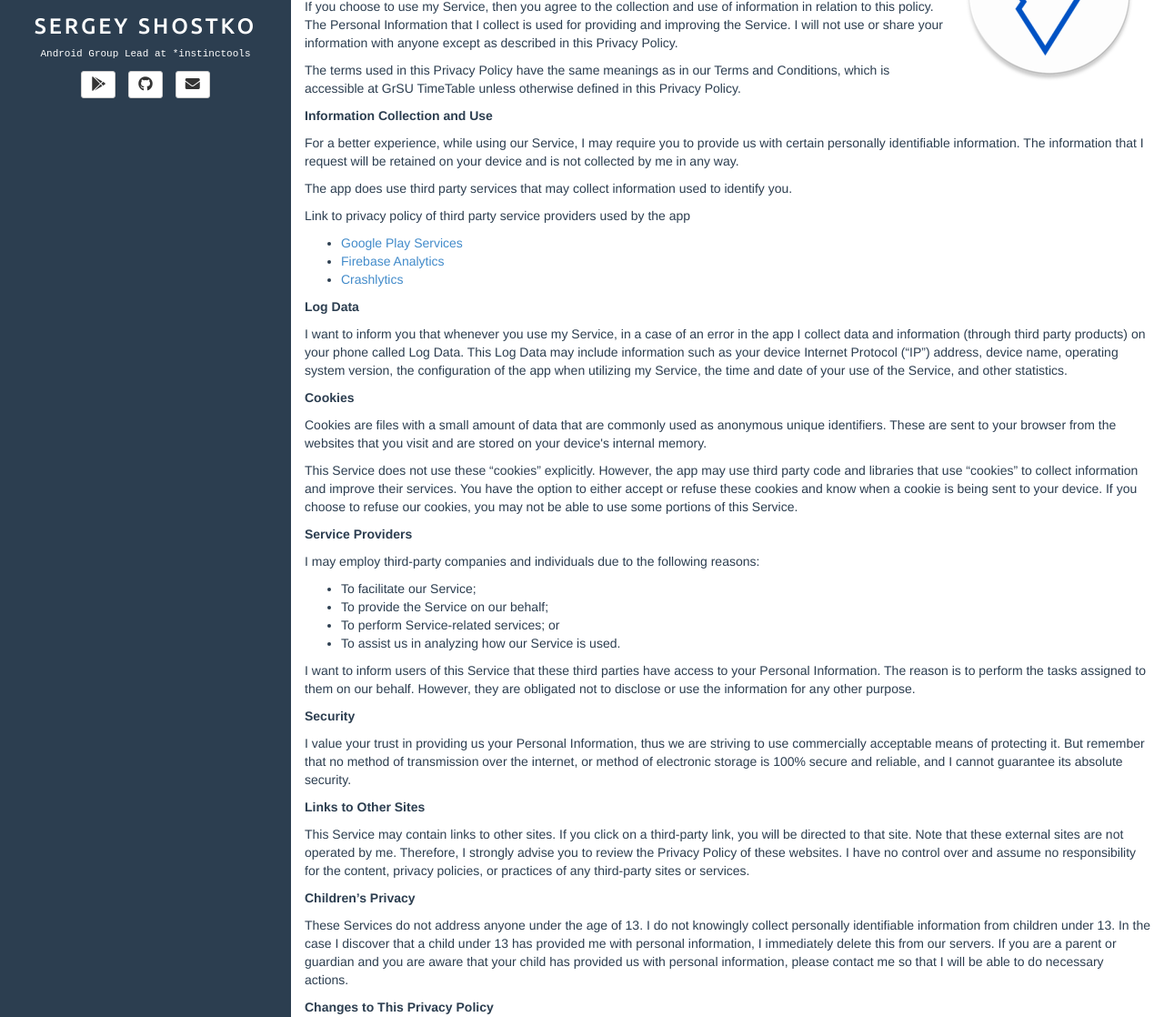
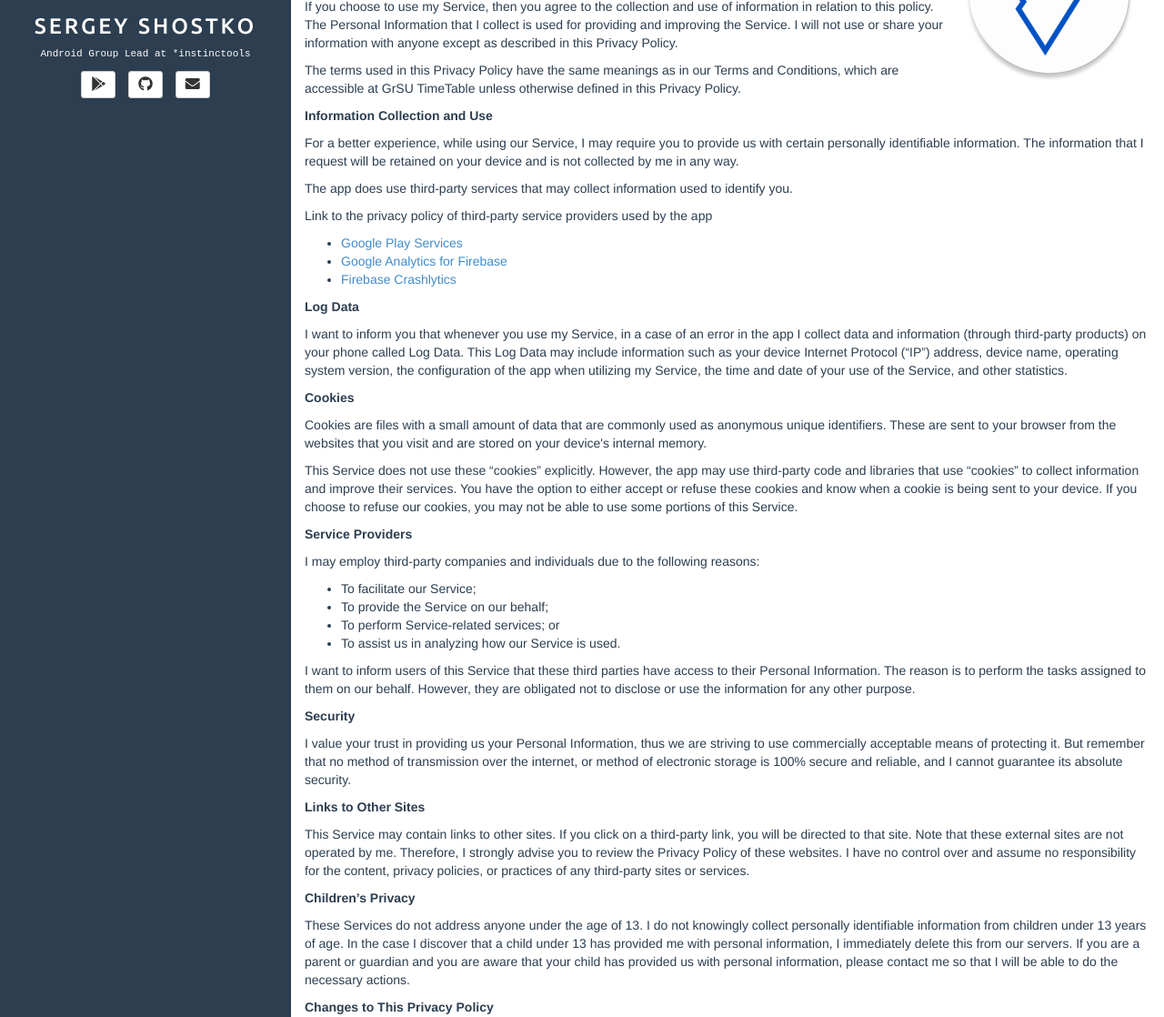
Before and after one commit to shostko/shostko.by, a Jekyll site: the page built from _doc/grsu-timetable.html, in a window 1280 px wide and 1400 px high, cut to the strip 282-1400 px from the top of the window. Shown: the whole strip at 91% size. Built offline with Jekyll 4.4.1, drawn with Linux system fonts in a browser that asks for light colours.

Commit message:
update GrSU TimeTable privacy policy

```diff
--- a/_doc/grsu-timetable.html
+++ b/_doc/grsu-timetable.html
@@ -5,116 +5,101 @@ project: grsu-tt
 image: /assets/project/grsu-tt-feature.png
 ---
 <p>
-                    Sergey Shostko built the GrSU TimeTable app as
-                    a Free app. This SERVICE is provided by
-                    Sergey Shostko at no cost and is intended for
-                    use as is.
-                  </p> <p>
-                    This page is used to inform visitors regarding
-                    my policies with the collection, use, and
-                    disclosure of Personal Information if anyone decided to use
-                    my Service.
-                  </p> <p>
-                    If you choose to use my Service, then you agree
-                    to the collection and use of information in relation to this
-                    policy. The Personal Information that I collect is
-                    used for providing and improving the Service.
-                    I will not use or share your
-                    information with anyone except as described in this Privacy
-                    Policy.
-                  </p> <p>
-                    The terms used in this Privacy Policy have the same meanings
-                    as in our Terms and Conditions, which is accessible at
-                    GrSU TimeTable unless otherwise defined in this Privacy
-                    Policy.
-                  </p> <p><strong>Information Collection and Use</strong></p> <p>
-                    For a better experience, while using our Service,
-                    I may require you to provide us with certain
-                    personally identifiable information. The
-                    information that I request will be
-                    retained on your device and is not collected by me in any way.
-                  </p> <p>
-                    The app does use third party services that may collect
-                    information used to identify you.
+  Sergey Shostko built the GrSU TimeTable app as a Free app. This SERVICE is provided by Sergey Shostko at no cost and is intended for use as is.
 </p>
-                  <div><p>
-                      Link to privacy policy of third party service providers
-                      used by the app
+<p>
+  This page is used to inform visitors regarding my policies with the collection, use, and disclosure of Personal Information if anyone decided to use my Service.
+</p>
+<p>
+  If you choose to use my Service, then you agree to the collection and use of information in relation to this policy. The Personal Information that I collect is used for providing and improving the Service. I will not use or share your information with anyone except as described in this Privacy Policy.
+</p>
+<p>
+  The terms used in this Privacy Policy have the same meanings as in our Terms and Conditions, which are accessible at GrSU TimeTable unless otherwise defined in this Privacy Policy.
+</p>
+<p>
+  <strong>Information Collection and Use</strong>
+</p>
+<p>
+  For a better experience, while using our Service, I may require you to provide us with certain personally identifiable information. The information that I request will be retained on your device and is not collected by me in any way.
+</p>
+<div>
+  <p>
+    The app does use third-party services that may collect information used to identify you.
+  </p>
+  <p>
+    Link to the privacy policy of third-party service providers used by the app
   </p>
   <ul>
-                        <li><a href="https://www.google.com/policies/privacy/" target="_blank">Google Play Services</a></li>
-                        <li><a href="https://firebase.google.com/policies/analytics" target="_blank">Firebase Analytics</a></li>
-                        <li><a href="http://try.crashlytics.com/terms/privacy-policy.pdf" target="_blank">Crashlytics</a></li>
+    <li>
+      <a href="https://www.google.com/policies/privacy/" target="_blank" rel="noopener noreferrer">Google Play Services</a>
+    </li>
+    <li>
+      <a href="https://firebase.google.com/policies/analytics" target="_blank" rel="noopener noreferrer">Google Analytics for Firebase</a>
+    </li>
+    <li>
+      <a href="https://firebase.google.com/support/privacy/" target="_blank" rel="noopener noreferrer">Firebase Crashlytics</a>
+    </li>
   </ul>
 </div>
-                <p><strong>Log Data</strong></p> <p>
-                    I want to inform you that whenever
-                    you use my Service, in a case of an error in the
-                    app I collect data and information (through third
-                    party products) on your phone called Log Data. This Log Data
-                    may include information such as your device Internet
-                    Protocol (“IP”) address, device name, operating system
-                    version, the configuration of the app when utilizing
-                    my Service, the time and date of your use of the
-                    Service, and other statistics.
-                  </p> <p><strong>Cookies</strong></p> <p>
-                    Cookies are files with a small amount of data that are
-                    commonly used as anonymous unique identifiers. These are
-                    sent to your browser from the websites that you visit and
-                    are stored on your device's internal memory.
-                  </p> <p>
-                    This Service does not use these “cookies” explicitly.
-                    However, the app may use third party code and libraries that
-                    use “cookies” to collect information and improve their
-                    services. You have the option to either accept or refuse
-                    these cookies and know when a cookie is being sent to your
-                    device. If you choose to refuse our cookies, you may not be
-                    able to use some portions of this Service.
-                  </p> <p><strong>Service Providers</strong></p> <p>
-                    I may employ third-party companies
-                    and individuals due to the following reasons:
-                  </p> <ul><li>To facilitate our Service;</li> <li>To provide the Service on our behalf;</li> <li>To perform Service-related services; or</li> <li>To assist us in analyzing how our Service is used.</li></ul> <p>
-                    I want to inform users of this
-                    Service that these third parties have access to your
-                    Personal Information. The reason is to perform the tasks
-                    assigned to them on our behalf. However, they are obligated
-                    not to disclose or use the information for any other
-                    purpose.
-                  </p> <p><strong>Security</strong></p> <p>
-                    I value your trust in providing us
-                    your Personal Information, thus we are striving to use
-                    commercially acceptable means of protecting it. But remember
-                    that no method of transmission over the internet, or method
-                    of electronic storage is 100% secure and reliable, and
-                    I cannot guarantee its absolute security.
-                  </p> <p><strong>Links to Other Sites</strong></p> <p>
-                    This Service may contain links to other sites. If you click
-                    on a third-party link, you will be directed to that site.
-                    Note that these external sites are not operated by
-                    me. Therefore, I strongly advise you to
-                    review the Privacy Policy of these websites.
-                    I have no control over and assume no
-                    responsibility for the content, privacy policies, or
-                    practices of any third-party sites or services.
-                  </p> <p><strong>Children’s Privacy</strong></p> <p>
-                    These Services do not address anyone under the age of 13.
-                    I do not knowingly collect personally
-                    identifiable information from children under 13. In the case
-                    I discover that a child under 13 has provided
-                    me with personal information,
-                    I immediately delete this from our servers. If you
-                    are a parent or guardian and you are aware that your child
-                    has provided us with personal information, please contact
-                    me so that I will be able to do
-                    necessary actions.
-                  </p> <p><strong>Changes to This Privacy Policy</strong></p> <p>
-                    I may update our Privacy Policy from
-                    time to time. Thus, you are advised to review this page
-                    periodically for any changes. I will
-                    notify you of any changes by posting the new Privacy Policy
-                    on this page. These changes are effective immediately after
-                    they are posted on this page.
-                  </p> <p><strong>Contact Us</strong></p> <p>
-                    If you have any questions or suggestions about
-                    my Privacy Policy, do not hesitate to contact
-                    me at <a href="mailto:{{ site.author.email }}" target="_blank">{{ site.author.email }}</a>.
+<p>
+  <strong>Log Data</strong>
+</p>
+<p>
+  I want to inform you that whenever you use my Service, in a case of an error in the app I collect data and information (through third-party products) on your phone called Log Data. This Log Data may include information such as your device Internet Protocol (“IP”) address, device name, operating system version, the configuration of the app when utilizing my Service, the time and date of your use of the Service, and other statistics.
+</p>
+<p>
+  <strong>Cookies</strong>
+</p>
+<p>
+  Cookies are files with a small amount of data that are commonly used as anonymous unique identifiers. These are sent to your browser from the websites that you visit and are stored on your device's internal memory.
+</p>
+<p>
+  This Service does not use these “cookies” explicitly. However, the app may use third-party code and libraries that use “cookies” to collect information and improve their services. You have the option to either accept or refuse these cookies and know when a cookie is being sent to your device. If you choose to refuse our cookies, you may not be able to use some portions of this Service.
+</p>
+<p>
+  <strong>Service Providers</strong>
+</p>
+<p>
+  I may employ third-party companies and individuals due to the following reasons:
+</p>
+  <ul>
+    <li>To facilitate our Service;</li>
+    <li>To provide the Service on our behalf;</li>
+    <li>To perform Service-related services; or</li>
+    <li>To assist us in analyzing how our Service is used.</li>
+  </ul>
+<p>
+  I want to inform users of this Service that these third parties have access to their Personal Information. The reason is to perform the tasks assigned to them on our behalf. However, they are obligated not to disclose or use the information for any other purpose.
+</p>
+<p>
+  <strong>Security</strong>
+</p>
+<p>
+  I value your trust in providing us your Personal Information, thus we are striving to use commercially acceptable means of protecting it. But remember that no method of transmission over the internet, or method of electronic storage is 100% secure and reliable, and I cannot guarantee its absolute security.
+</p>
+<p>
+  <strong>Links to Other Sites</strong>
+</p>
+<p>
+  This Service may contain links to other sites. If you click on a third-party link, you will be directed to that site. Note that these external sites are not operated by me. Therefore, I strongly advise you to review the Privacy Policy of these websites. I have no control over and assume no responsibility for the content, privacy policies, or practices of any third-party sites or services.
+</p>
+<p>
+  <strong>Children’s Privacy</strong>
+</p>
+<div>
+  <p>
+    These Services do not address anyone under the age of 13. I do not knowingly collect personally identifiable information from children under 13 years of age. In the case I discover that a child under 13 has provided me with personal information, I immediately delete this from our servers. If you are a parent or guardian and you are aware that your child has provided us with personal information, please contact me so that I will be able to do the necessary actions.
+  </p>
+</div>
+<p>
+  <strong>Changes to This Privacy Policy</strong>
+</p>
+<p>
+  I may update our Privacy Policy from time to time. Thus, you are advised to review this page periodically for any changes. I will notify you of any changes by posting the new Privacy Policy on this page. These changes are effective immediately after they are posted on this page.
+</p>
+<p>
+  <strong>Contact Us</strong>
+</p>
+<p>
+  If you have any questions or suggestions about my Privacy Policy, do not hesitate to contact me at <a href="mailto:{{ site.author.email }}" target="_blank">{{ site.author.email }}</a>.
+</p>
```
Lines whose indentation alone changed are shown as unchanged.
